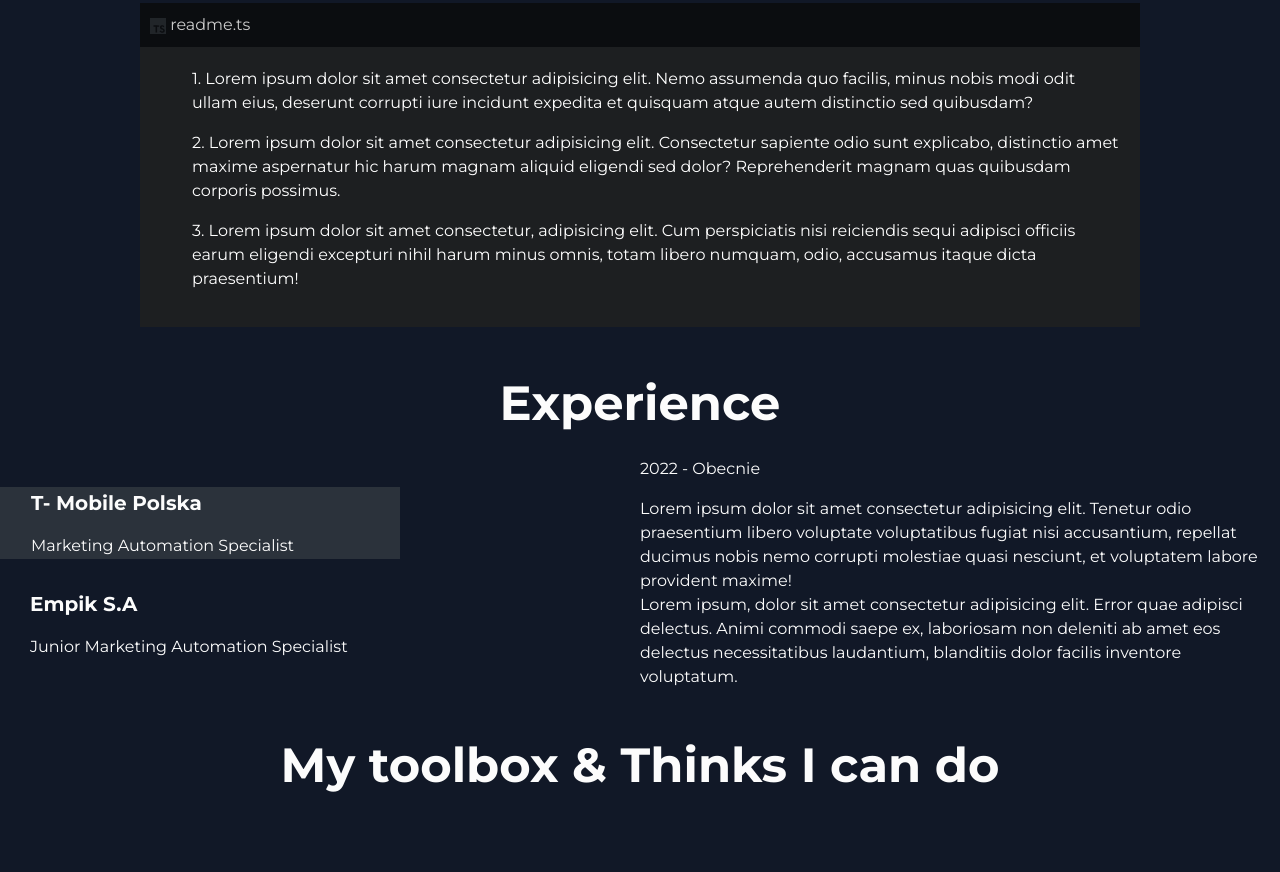
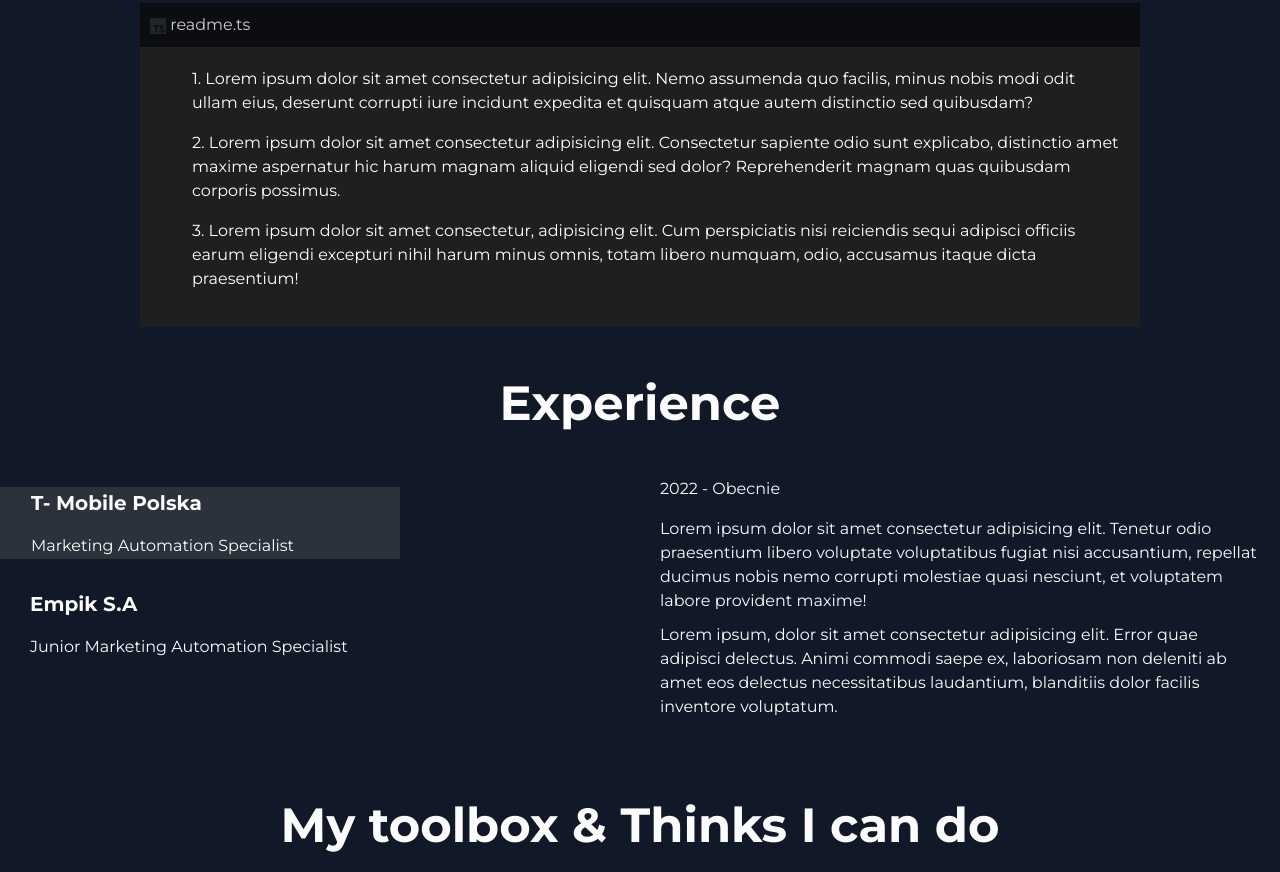
Before and after one commit to AdrianFilinski/Portfolio-Page, a plain HTML site: page index.html in a window 1280 px wide. Shown: the part 567-1439 px from the top of the page. Before the commit the page ends 1369 px from the top, so only its background shows below. Drawn offline with nearby package versions, Linux system fonts and the light colour scheme.

Commit message:
added margin 10px in .experience-description

```diff
--- a/sass/main.scss
+++ b/sass/main.scss
@@ -160,6 +160,9 @@ body {
 	}
 }
 
+.experience-decription {
+	margin: 10px;
+}
 @media (max-width: 1023px) {
 	.experience {
 		display: flex;
@@ -184,4 +187,5 @@ h2 {
 	display: flex;
 	justify-content: center;
 	align-items: center;
+	margin: 10px;
 }
```
Also changed, not shown: css/main.css, 1 other file.
